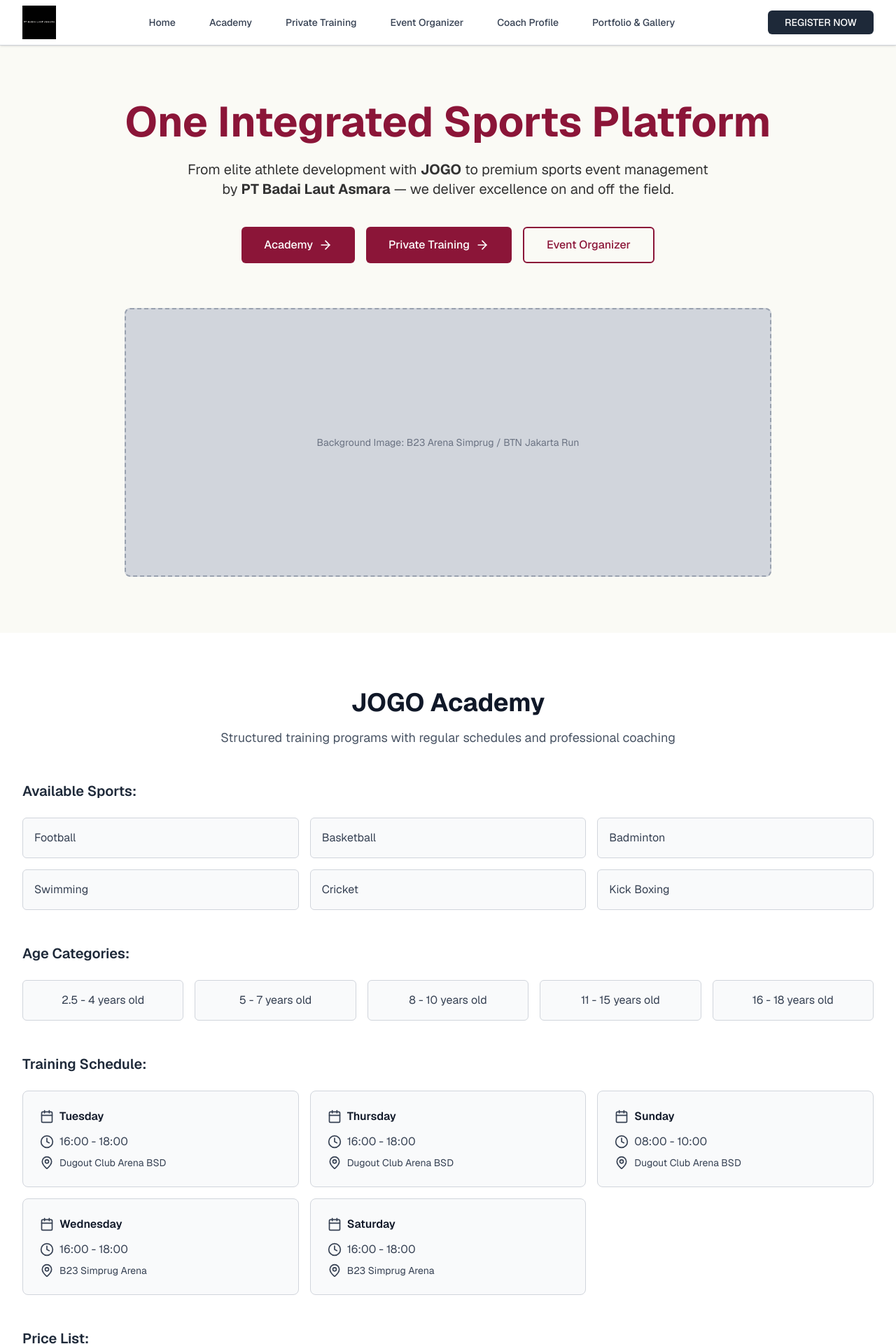
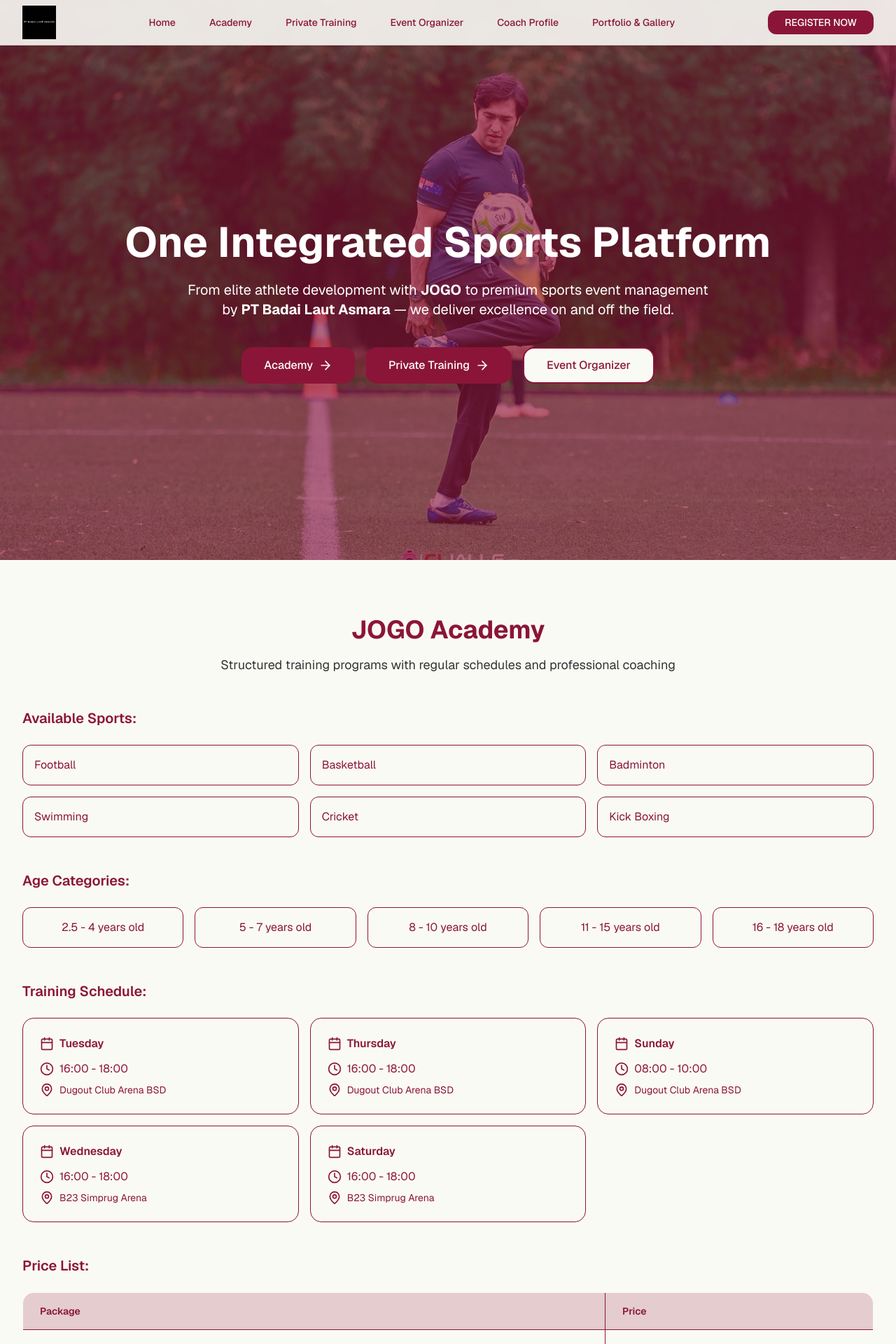
Before and after one commit to DrRhea/badailautasmara-web, a Next.js app: page / in a window 1280 px wide. Shown: the top 1920 px of the page at 70% size. Built offline with nearby package versions, Linux system fonts and the light colour scheme.

Commit message:
Apply red berry and white dancer color scheme across all sections, increase rounded corners, add hero background image with overlay, create auto-scroll carousel for coaches section, make navbar transparent

```diff
--- a/src/components/AcademySection.tsx
+++ b/src/components/AcademySection.tsx
@@ -42,7 +42,7 @@
 
 export default function AcademySection() {
   return (
-    <section id="academy" className="py-20 bg-white">
+    <section id="academy" className="py-20" style={{ backgroundColor: '#FAFAF5' }}>
       <div className="max-w-7xl mx-auto px-4 sm:px-6 lg:px-8">
         <motion.div
           initial={{ opacity: 0, y: 20 }}
@@ -51,10 +51,10 @@
           transition={{ duration: 0.6 }}
           className="text-center mb-12"
         >
-          <h2 className="text-3xl sm:text-4xl font-bold text-gray-900 mb-4">
+          <h2 className="text-3xl sm:text-4xl font-bold mb-4" style={{ color: '#8B1538' }}>
             JOGO Academy
           </h2>
-          <p className="text-lg text-gray-600 max-w-2xl mx-auto">
+          <p className="text-lg max-w-2xl mx-auto" style={{ color: '#333333' }}>
             Structured training programs with regular schedules and professional
             coaching
           </p>
@@ -68,16 +68,17 @@
           transition={{ duration: 0.6, delay: 0.2 }}
           className="mb-12"
         >
-          <h3 className="text-xl font-semibold text-gray-800 mb-6">
+          <h3 className="text-xl font-semibold mb-6" style={{ color: '#8B1538' }}>
             Available Sports:
           </h3>
           <div className="grid grid-cols-1 sm:grid-cols-2 lg:grid-cols-3 gap-4">
             {sports.map((sport, index) => (
               <div
                 key={index}
-                className="flex items-center p-4 bg-gray-50 border border-gray-300 rounded-md"
+                className="flex items-center p-4 rounded-xl border"
+                style={{ backgroundColor: '#FAFAF5', borderColor: '#8B1538', color: '#8B1538' }}
               >
-                <span className="text-gray-700">{sport}</span>
+                <span style={{ color: '#8B1538' }}>{sport}</span>
               </div>
             ))}
           </div>
@@ -91,16 +92,17 @@
           transition={{ duration: 0.6, delay: 0.3 }}
           className="mb-12"
         >
-          <h3 className="text-xl font-semibold text-gray-800 mb-6">
+          <h3 className="text-xl font-semibold mb-6" style={{ color: '#8B1538' }}>
             Age Categories:
           </h3>
           <div className="grid grid-cols-2 sm:grid-cols-3 lg:grid-cols-5 gap-4">
             {ageCategories.map((age, index) => (
               <div
                 key={index}
-                className="flex items-center justify-center p-4 bg-gray-50 border border-gray-300 rounded-md"
+                className="flex items-center justify-center p-4 rounded-xl border"
+                style={{ backgroundColor: '#FAFAF5', borderColor: '#8B1538', color: '#8B1538' }}
               >
-                <span className="text-gray-700 text-center">{age}</span>
+                <span className="text-center" style={{ color: '#8B1538' }}>{age}</span>
               </div>
             ))}
           </div>
@@ -114,26 +116,27 @@
           transition={{ duration: 0.6, delay: 0.4 }}
           className="mb-12"
         >
-          <h3 className="text-xl font-semibold text-gray-800 mb-6">
+          <h3 className="text-xl font-semibold mb-6" style={{ color: '#8B1538' }}>
             Training Schedule:
           </h3>
           <div className="grid grid-cols-1 md:grid-cols-2 lg:grid-cols-3 gap-4">
             {schedule.map((item, index) => (
               <div
                 key={index}
-                className="bg-gray-50 border border-gray-300 rounded-lg p-6"
+                className="rounded-2xl p-6 border"
+                style={{ backgroundColor: '#FAFAF5', borderColor: '#8B1538' }}
               >
                 <div className="flex items-center mb-3">
-                  <Calendar className="h-5 w-5 text-gray-700 mr-2" />
-                  <span className="font-semibold text-gray-900">{item.day}</span>
+                  <Calendar className="h-5 w-5 mr-2" style={{ color: '#8B1538' }} />
+                  <span className="font-semibold" style={{ color: '#8B1538' }}>{item.day}</span>
                 </div>
                 <div className="flex items-center mb-2">
-                  <Clock className="h-5 w-5 text-gray-700 mr-2" />
-                  <span className="text-gray-700">{item.time}</span>
+                  <Clock className="h-5 w-5 mr-2" style={{ color: '#8B1538' }} />
+                  <span style={{ color: '#8B1538' }}>{item.time}</span>
                 </div>
                 <div className="flex items-center">
-                  <MapPin className="h-5 w-5 text-gray-700 mr-2" />
-                  <span className="text-gray-700 text-sm">{item.venue}</span>
+                  <MapPin className="h-5 w-5 mr-2" style={{ color: '#8B1538' }} />
+                  <span className="text-sm" style={{ color: '#8B1538' }}>{item.venue}</span>
                 </div>
               </div>
             ))}
@@ -148,33 +151,33 @@
           transition={{ duration: 0.6, delay: 0.5 }}
           className="mb-8"
         >
-          <h3 className="text-xl font-semibold text-gray-800 mb-6">
+          <h3 className="text-xl font-semibold mb-6" style={{ color: '#8B1538' }}>
             Price List:
           </h3>
           <div className="overflow-x-auto">
-            <table className="w-full border-collapse bg-white border border-gray-300 rounded-lg">
+            <table className="w-full border-collapse rounded-2xl overflow-hidden border" style={{ backgroundColor: '#FAFAF5', borderColor: '#8B1538' }}>
               <thead>
-                <tr className="bg-gray-200">
-                  <th className="border border-gray-300 px-6 py-4 text-left text-sm font-semibold text-gray-800">
+                <tr style={{ backgroundColor: 'rgba(139, 21, 56, 0.2)' }}>
+                  <th className="border px-6 py-4 text-left text-sm font-semibold" style={{ borderColor: '#8B1538', color: '#8B1538' }}>
                     Package
                   </th>
-                  <th className="border border-gray-300 px-6 py-4 text-left text-sm font-semibold text-gray-800">
+                  <th className="border px-6 py-4 text-left text-sm font-semibold" style={{ borderColor: '#8B1538', color: '#8B1538' }}>
                     Price
                   </th>
                 </tr>
               </thead>
               <tbody>
                 {pricing.map((item, index) => (
-                  <tr key={index} className="hover:bg-gray-50">
-                    <td className="border border-gray-300 px-6 py-4 text-gray-700">
+                  <tr key={index} style={{ backgroundColor: index % 2 === 0 ? '#FAFAF5' : 'rgba(139, 21, 56, 0.05)' }}>
+                    <td className="border px-6 py-4" style={{ borderColor: '#8B1538', color: '#8B1538' }}>
                       {item.package}
                       {item.note && (
-                        <span className="block text-sm text-gray-500 mt-1">
+                        <span className="block text-sm mt-1" style={{ color: '#8B1538', opacity: 0.8 }}>
                           {item.note}
                         </span>
                       )}
                     </td>
-                    <td className="border border-gray-300 px-6 py-4 text-gray-700 font-medium">
+                    <td className="border px-6 py-4 font-medium" style={{ borderColor: '#8B1538', color: '#8B1538' }}>
                       {item.price}
                     </td>
                   </tr>
@@ -196,7 +199,10 @@
             href={GOOGLE_FORM_ACADEMY}
             target="_blank"
             rel="noopener noreferrer"
-            className="inline-block bg-gray-800 text-white px-8 py-3 rounded-md font-medium hover:bg-gray-900 transition-colors"
+            className="inline-block text-white px-8 py-3 rounded-xl font-medium transition-colors"
+            style={{ backgroundColor: '#8B1538' }}
+            onMouseEnter={(e) => e.currentTarget.style.backgroundColor = '#6B0F2A'}
+            onMouseLeave={(e) => e.currentTarget.style.backgroundColor = '#8B1538'}
           >
             Register for Academy
           </a>
--- a/src/components/Hero.tsx
+++ b/src/components/Hero.tsx
@@ -2,6 +2,7 @@
 
 import { motion } from "framer-motion";
 import { ArrowRight } from "lucide-react";
+import Image from "next/image";
 
 const GOOGLE_FORM_ACADEMY = "https://forms.gle/YOUR_FORM_ID"; // Ganti dengan link Google Form untuk Academy
 const GOOGLE_FORM_PRIVATE = "https://forms.gle/YOUR_FORM_ID"; // Ganti dengan link Google Form untuk Private
@@ -11,17 +12,29 @@
   return (
     <section
       id="home"
-      className="pt-16 min-h-screen flex items-center justify-center"
-      style={{ backgroundColor: '#FAFAF5' }}
+      className="pt-16 min-h-screen flex items-center justify-center relative overflow-hidden"
     >
-      <div className="max-w-7xl mx-auto px-4 sm:px-6 lg:px-8 py-20">
+      {/* Background Image */}
+      <div className="absolute inset-0 z-0">
+        <Image
+          src="/images/hero/hero-background.png"
+          alt="Hero Background"
+          fill
+          className="object-cover"
+          priority
+          quality={90}
+        />
+        {/* Overlay untuk readability */}
+        <div className="absolute inset-0" style={{ backgroundColor: 'rgba(139, 21, 56, 0.65)' }}></div>
+      </div>
+
+      <div className="max-w-7xl mx-auto px-4 sm:px-6 lg:px-8 py-20 relative z-10">
         <div className="text-center">
           <motion.h1
             initial={{ opacity: 0, y: 20 }}
             animate={{ opacity: 1, y: 0 }}
             transition={{ duration: 0.6 }}
-            className="text-4xl sm:text-5xl lg:text-6xl font-bold mb-6"
-            style={{ color: '#8B1538' }}
+            className="text-4xl sm:text-5xl lg:text-6xl font-bold mb-6 text-white"
           >
             One Integrated Sports Platform
           </motion.h1>
@@ -30,8 +43,7 @@
             initial={{ opacity: 0, y: 20 }}
             animate={{ opacity: 1, y: 0 }}
             transition={{ duration: 0.6, delay: 0.2 }}
-            className="text-lg sm:text-xl max-w-3xl mx-auto mb-10"
-            style={{ color: '#333333' }}
+            className="text-lg sm:text-xl max-w-3xl mx-auto mb-10 text-white"
           >
             From elite athlete development with <strong>JOGO</strong>{" "}
             to premium sports event management by <strong>PT Badai Laut Asmara</strong> —
@@ -46,7 +58,7 @@
           >
             <a
               href="#academy"
-              className="inline-flex items-center justify-center text-white px-8 py-3 rounded-md font-medium transition-colors"
+              className="inline-flex items-center justify-center text-white px-8 py-3 rounded-2xl font-medium transition-colors"
               style={{ backgroundColor: '#8B1538' }}
               onMouseEnter={(e) => e.currentTarget.style.backgroundColor = '#6B0F2A'}
               onMouseLeave={(e) => e.currentTarget.style.backgroundColor = '#8B1538'}
@@ -56,7 +68,7 @@
             </a>
             <a
               href="#private"
-              className="inline-flex items-center justify-center text-white px-8 py-3 rounded-md font-medium transition-colors"
+              className="inline-flex items-center justify-center text-white px-8 py-3 rounded-2xl font-medium transition-colors"
               style={{ backgroundColor: '#8B1538' }}
               onMouseEnter={(e) => e.currentTarget.style.backgroundColor = '#6B0F2A'}
               onMouseLeave={(e) => e.currentTarget.style.backgroundColor = '#8B1538'}
@@ -66,7 +78,7 @@
             </a>
             <a
               href="#eo"
-              className="inline-flex items-center justify-center px-8 py-3 rounded-md font-medium transition-colors"
+              className="inline-flex items-center justify-center px-8 py-3 rounded-2xl font-medium transition-colors"
               style={{
                 backgroundColor: '#FAFAF5',
                 color: '#8B1538',
@@ -84,18 +96,6 @@
               Event Organizer
             </a>
           </motion.div>
-
-          {/* Placeholder untuk background image */}
-          <motion.div
-            initial={{ opacity: 0 }}
-            animate={{ opacity: 1 }}
-            transition={{ duration: 0.8, delay: 0.6 }}
-            className="mt-16 max-w-5xl mx-auto"
-          >
-            <div className="bg-gray-300 rounded-lg h-64 sm:h-96 flex items-center justify-center border-2 border-gray-400 border-dashed">
-              <p className="text-gray-500 text-sm">Background Image: B23 Arena Simprug / BTN Jakarta Run</p>
-            </div>
-          </motion.div>
         </div>
       </div>
     </section>
--- a/src/components/Navbar.tsx
+++ b/src/components/Navbar.tsx
@@ -20,7 +20,7 @@
   ];
 
   return (
-    <nav className="fixed top-0 left-0 right-0 z-50 bg-white border-b border-gray-300 shadow-sm">
+    <nav className="fixed top-0 left-0 right-0 z-50 backdrop-blur-sm border-b shadow-sm" style={{ backgroundColor: 'rgba(250, 250, 245, 0.9)', borderColor: 'rgba(139, 21, 56, 0.2)' }}>
       <div className="max-w-7xl mx-auto px-4 sm:px-6 lg:px-8">
         <div className="flex items-center justify-between h-16">
           {/* Logo */}
@@ -43,7 +43,10 @@
               <a
                 key={item.name}
                 href={item.href}
-                className="text-gray-700 hover:text-gray-900 px-3 py-2 text-sm font-medium transition-colors"
+                className="px-3 py-2 text-sm font-medium transition-colors"
+                style={{ color: '#8B1538' }}
+                onMouseEnter={(e) => e.currentTarget.style.color = '#6B0F2A'}
+                onMouseLeave={(e) => e.currentTarget.style.color = '#8B1538'}
               >
                 {item.name}
               </a>
@@ -56,7 +59,10 @@
               href={GOOGLE_FORM_URL}
               target="_blank"
               rel="noopener noreferrer"
-              className="bg-gray-800 text-white px-6 py-2 rounded-md text-sm font-medium hover:bg-gray-900 transition-colors"
+              className="text-white px-6 py-2 rounded-xl text-sm font-medium transition-colors"
+              style={{ backgroundColor: '#8B1538' }}
+              onMouseEnter={(e) => e.currentTarget.style.backgroundColor = '#6B0F2A'}
+              onMouseLeave={(e) => e.currentTarget.style.backgroundColor = '#8B1538'}
             >
               REGISTER NOW
             </a>
@@ -66,7 +72,10 @@
           <div className="md:hidden">
             <button
               onClick={() => setIsMenuOpen(!isMenuOpen)}
-              className="text-gray-700 hover:text-gray-900 p-2"
+              className="p-2 transition-colors"
+              style={{ color: '#8B1538' }}
+              onMouseEnter={(e) => e.currentTarget.style.color = '#6B0F2A'}
+              onMouseLeave={(e) => e.currentTarget.style.color = '#8B1538'}
             >
               {isMenuOpen ? <X size={24} /> : <Menu size={24} />}
             </button>
@@ -80,7 +89,8 @@
           initial={{ opacity: 0, height: 0 }}
           animate={{ opacity: 1, height: "auto" }}
           exit={{ opacity: 0, height: 0 }}
-          className="md:hidden bg-white border-t border-gray-300"
+          className="md:hidden backdrop-blur-sm border-t"
+          style={{ backgroundColor: 'rgba(250, 250, 245, 0.95)', borderColor: 'rgba(139, 21, 56, 0.2)' }}
         >
           <div className="px-4 pt-2 pb-4 space-y-1">
             {menuItems.map((item) => (
@@ -88,7 +98,16 @@
                 key={item.name}
                 href={item.href}
                 onClick={() => setIsMenuOpen(false)}
-                className="block px-3 py-2 text-gray-700 hover:bg-gray-100 rounded-md text-base font-medium"
+                className="block px-3 py-2 rounded-xl text-base font-medium transition-colors"
+                style={{ color: '#8B1538' }}
+                onMouseEnter={(e) => {
+                  e.currentTarget.style.color = '#6B0F2A';
+                  e.currentTarget.style.backgroundColor = 'rgba(139, 21, 56, 0.1)';
+                }}
+                onMouseLeave={(e) => {
+                  e.currentTarget.style.color = '#8B1538';
+                  e.currentTarget.style.backgroundColor = 'transparent';
+                }}
               >
                 {item.name}
               </a>
@@ -98,7 +117,10 @@
               target="_blank"
               rel="noopener noreferrer"
               onClick={() => setIsMenuOpen(false)}
-              className="block mt-4 bg-gray-800 text-white px-6 py-2 rounded-md text-center text-sm font-medium hover:bg-gray-900"
+              className="block mt-4 text-white px-6 py-2 rounded-xl text-center text-sm font-medium transition-colors"
+              style={{ backgroundColor: '#8B1538' }}
+              onMouseEnter={(e) => e.currentTarget.style.backgroundColor = '#6B0F2A'}
+              onMouseLeave={(e) => e.currentTarget.style.backgroundColor = '#8B1538'}
             >
               REGISTER NOW
             </a>
```
Also changed, not shown: src/components/CoachesSection.tsx (+30 -16 lines), src/components/EOSection.tsx (+16 -11 lines), src/components/Footer.tsx (+12 -6 lines), src/components/JOGOSection.tsx (+16 -13 lines), src/components/PortfolioSection.tsx (+9 -8 lines).
